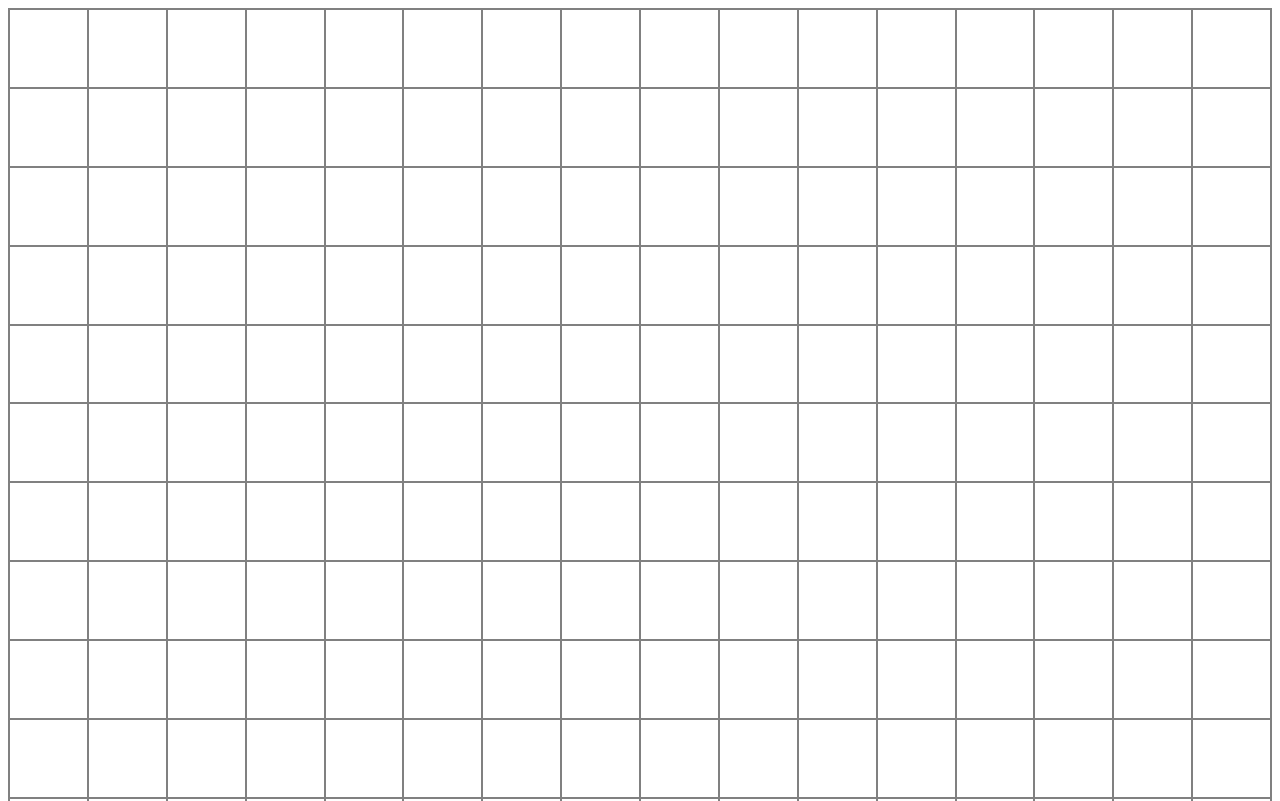
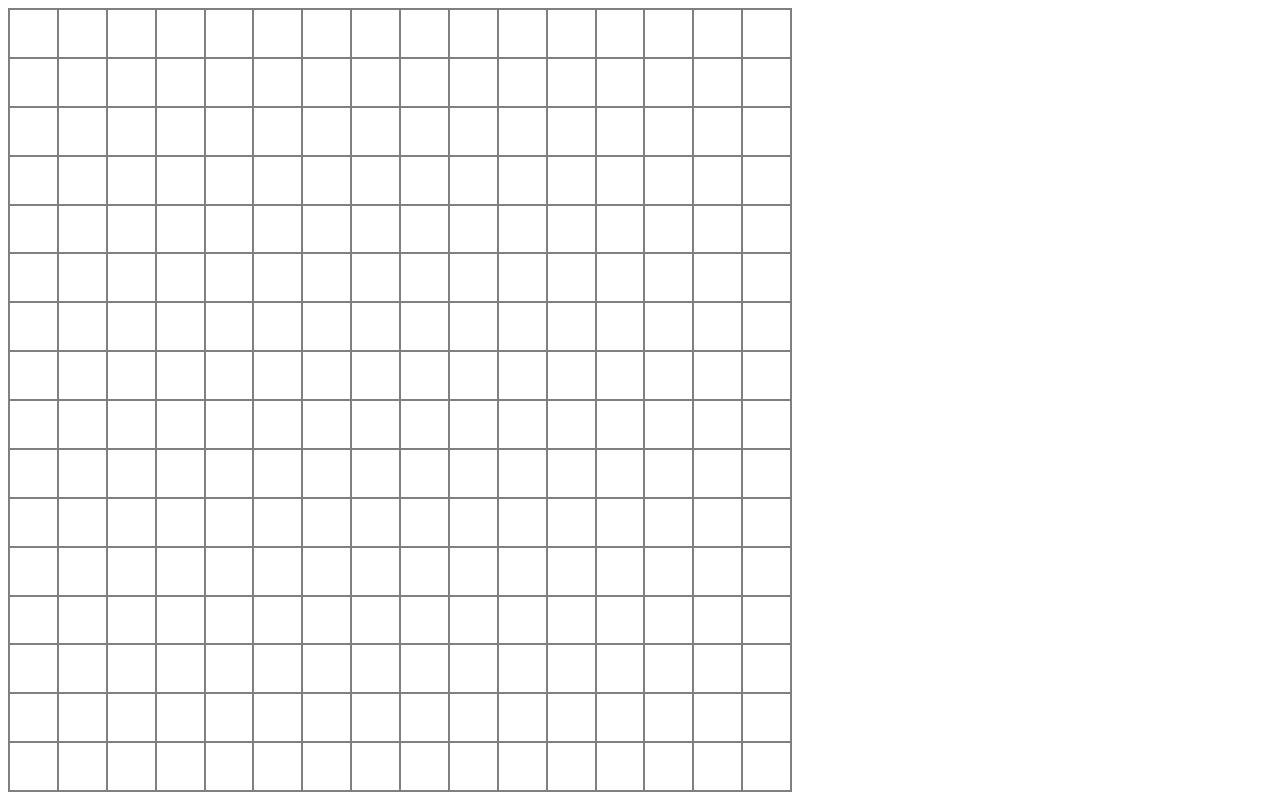
Before and after one commit to colin-intj/etch-a-sketch, a plain HTML site: page index.html in a window 1280 px wide. Shown: the top 801 px of the page. Drawn offline with Linux system fonts and the light colour scheme.

Commit message:
Prevent drawing area from spilling out of page

```diff
--- a/css/styles.css
+++ b/css/styles.css
@@ -1,5 +1,16 @@
 * {
   box-sizing: border-box;
+}
+
+html,
+body {
+  height: 100%;
+  width: 100%;
+}
+
+body {
+  margin: 0;
+  padding: 8px;
 }
 
 .drawing-area {
@@ -7,6 +18,7 @@
   border: 1px solid gray;
   display: grid;
   grid-template-columns: repeat(16, 1fr);
+  max-height: 100%;
 }
 
 .pixel {
```
